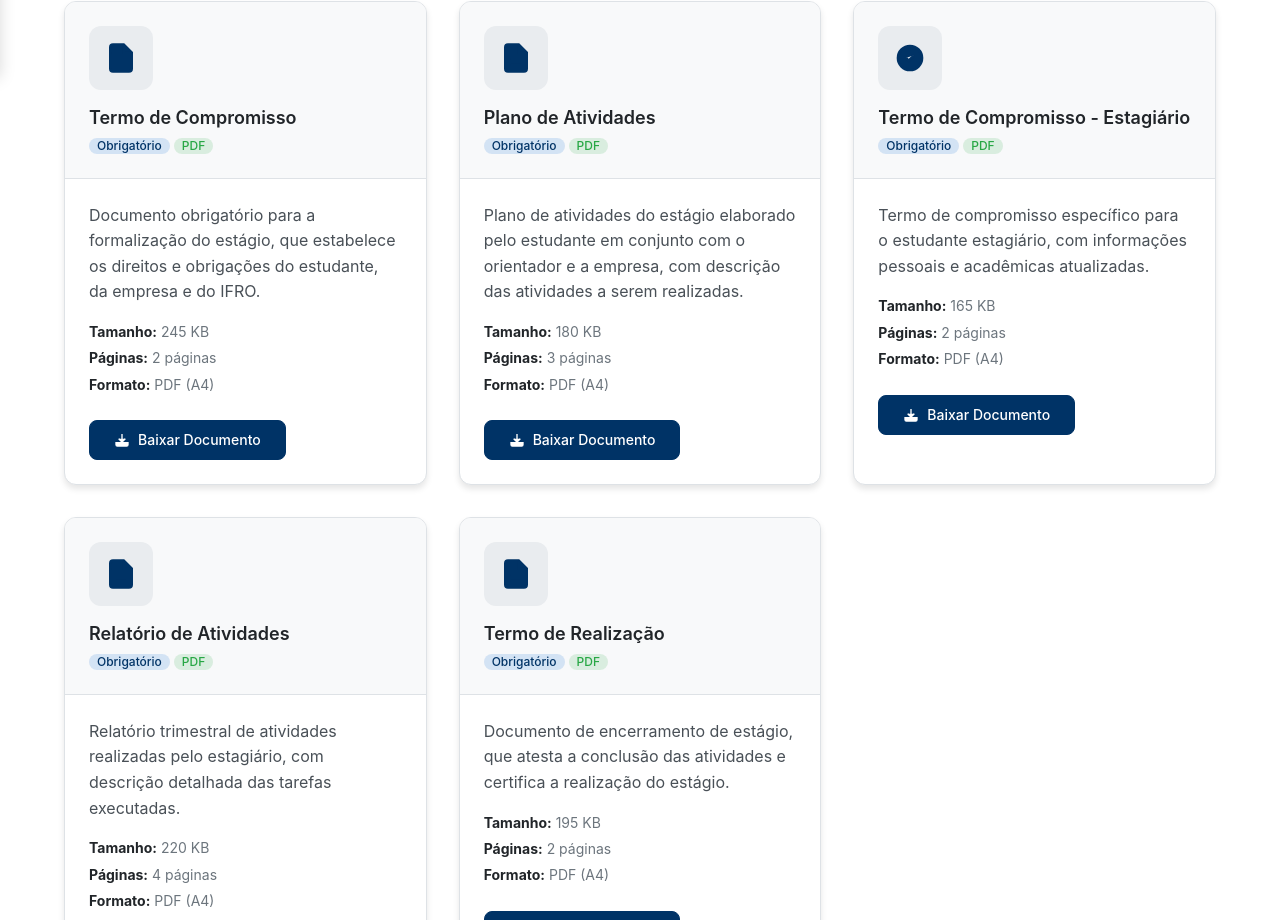
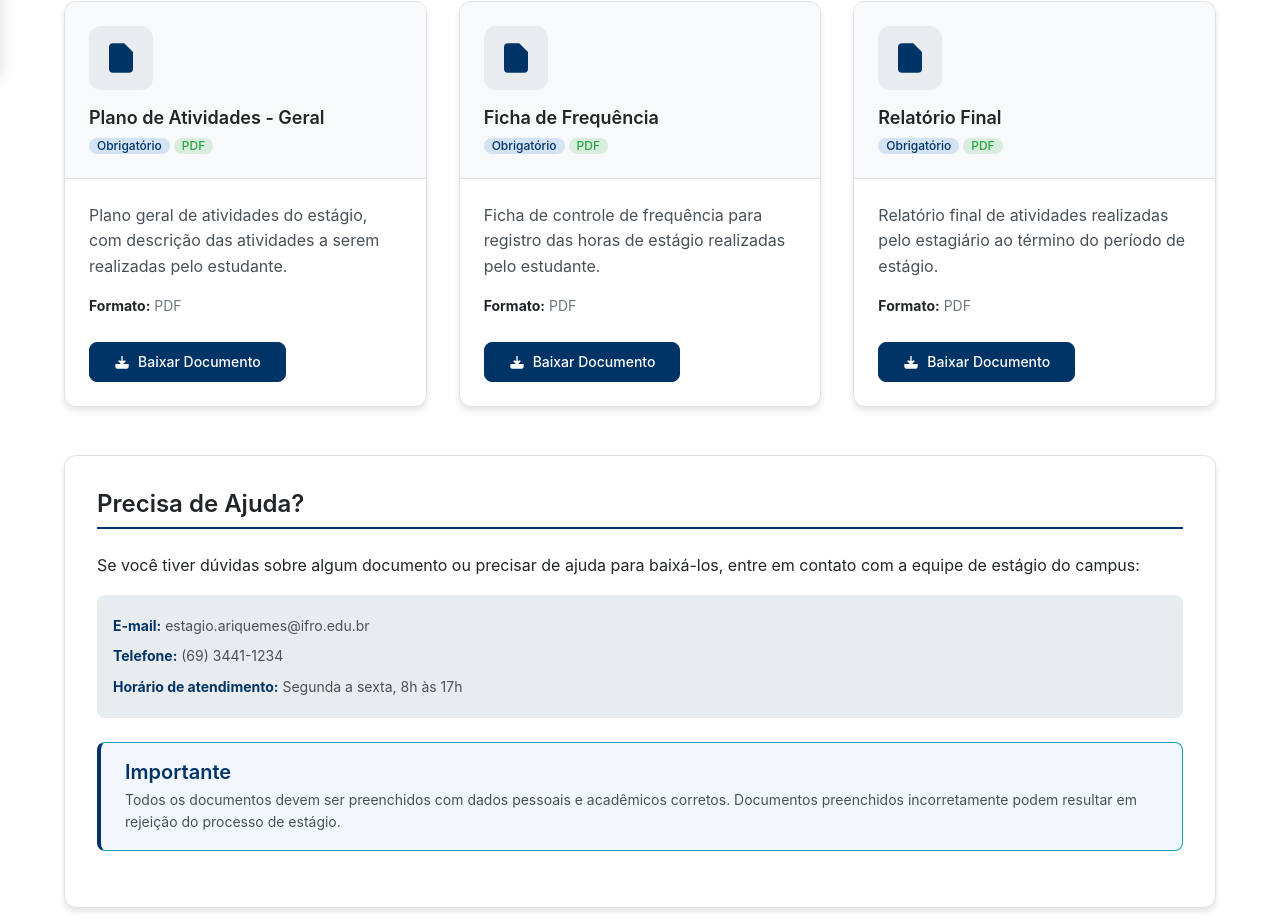
Before and after one commit to Adimin2026/Estagioo, a plain HTML site: page pages/documentos.html in a window 1280 px wide. Shown: the part 732-1652 px from the top of the page. Drawn offline with Linux system fonts and the light colour scheme; files that its build step writes are made by us from their sources.

Commit message:
docs: substitui documentos antigos pelos novos (relatorio final, ficha frequencia, plano atividades geral)

```diff
--- a/pages/documentos.html
+++ b/pages/documentos.html
@@ -50,24 +50,24 @@
                                 <svg width="32" height="32" viewBox="0 0 24 24" fill="none" stroke="currentColor" stroke-width="2">
                                     <path d="M14 2H6a2 2 0 0 0-2 2v16a2 2 0 0 0 2 2h12a2 2 0 0 0 2-2V8z"></path>
                                     <polyline points="14 2 14 8 20 8"></polyline>
+                                    <line x1="16" y1="13" x2="8" y2="13"></line>
+                                    <line x1="16" y1="17" x2="8" y2="17"></line>
                                 </svg>
                             </div>
-                            <h3 class="document-title">Termo de Compromisso</h3>
+                            <h3 class="document-title">Plano de Atividades - Geral</h3>
                             <div class="document-badges">
                                 <span class="badge badge-primary">Obrigatório</span>
                                 <span class="badge badge-success">PDF</span>
                             </div>
                         </div>
                         <div class="document-card-body">
-                            <p class="document-description">Documento obrigatório para a formalização do estágio, que estabelece os direitos e obrigações do estudante, da empresa e do IFRO.</p>
+                            <p class="document-description">Plano geral de atividades do estágio, com descrição das atividades a serem realizadas pelo estudante.</p>
                             <div class="document-info">
-                                <div class="info-item"><strong>Tamanho:</strong> 245 KB</div>
-                                <div class="info-item"><strong>Páginas:</strong> 2 páginas</div>
-                                <div class="info-item"><strong>Formato:</strong> PDF (A4)</div>
+                                <div class="info-item"><strong>Formato:</strong> PDF</div>
                             </div>
                         </div>
                         <div class="document-card-footer">
-                            <button class="btn btn-primary download-btn" data-document="termo-compromisso.pdf">
+                            <button class="btn btn-primary download-btn" data-document="plano-atividades-geral.pdf">
                                 <svg width="16" height="16" viewBox="0 0 24 24" fill="none" stroke="currentColor" stroke-width="2">
                                     <path d="M21 15v4a2 2 0 0 1-2 2H5a2 2 0 0 1-2-2v-4"></path>
                                     <polyline points="7 10 12 15 17 10"></polyline>
@@ -88,55 +88,20 @@
                                     <line x1="16" y1="17" x2="8" y2="17"></line>
                                 </svg>
                             </div>
-                            <h3 class="document-title">Plano de Atividades</h3>
+                            <h3 class="document-title">Ficha de Frequência</h3>
                             <div class="document-badges">
                                 <span class="badge badge-primary">Obrigatório</span>
                                 <span class="badge badge-success">PDF</span>
                             </div>
                         </div>
                         <div class="document-card-body">
-                            <p class="document-description">Plano de atividades do estágio elaborado pelo estudante em conjunto com o orientador e a empresa, com descrição das atividades a serem realizadas.</p>
+                            <p class="document-description">Ficha de controle de frequência para registro das horas de estágio realizadas pelo estudante.</p>
                             <div class="document-info">
-                                <div class="info-item"><strong>Tamanho:</strong> 180 KB</div>
-                                <div class="info-item"><strong>Páginas:</strong> 3 páginas</div>
-                                <div class="info-item"><strong>Formato:</strong> PDF (A4)</div>
+                                <div class="info-item"><strong>Formato:</strong> PDF</div>
                             </div>
                         </div>
                         <div class="document-card-footer">
-                            <button class="btn btn-primary download-btn" data-document="plano-atividades.pdf">
-                                <svg width="16" height="16" viewBox="0 0 24 24" fill="none" stroke="currentColor" stroke-width="2">
-                                    <path d="M21 15v4a2 2 0 0 1-2 2H5a2 2 0 0 1-2-2v-4"></path>
-                                    <polyline points="7 10 12 15 17 10"></polyline>
-                                    <line x1="12" y1="15" x2="12" y2="3"></line>
-                                </svg>
-                                Baixar Documento
-                            </button>
-                        </div>
-                    </div>
-
-                    <div class="document-card">
-                        <div class="document-card-header">
-                            <div class="document-icon">
-                                <svg width="32" height="32" viewBox="0 0 24 24" fill="none" stroke="currentColor" stroke-width="2">
-                                    <path d="M9 12l2 2 4-4m6 2a9 9 0 1 1-18 0 9 9 0 0 1 18 0z"></path>
-                                </svg>
-                            </div>
-                            <h3 class="document-title">Termo de Compromisso - Estagiário</h3>
-                            <div class="document-badges">
-                                <span class="badge badge-primary">Obrigatório</span>
-                                <span class="badge badge-success">PDF</span>
-                            </div>
-                        </div>
-                        <div class="document-card-body">
-                            <p class="document-description">Termo de compromisso específico para o estudante estagiário, com informações pessoais e acadêmicas atualizadas.</p>
-                            <div class="document-info">
-                                <div class="info-item"><strong>Tamanho:</strong> 165 KB</div>
-                                <div class="info-item"><strong>Páginas:</strong> 2 páginas</div>
-                                <div class="info-item"><strong>Formato:</strong> PDF (A4)</div>
-                            </div>
-                        </div>
-                        <div class="document-card-footer">
-                            <button class="btn btn-primary download-btn" data-document="termo-compromisso-estagiario.pdf">
+                            <button class="btn btn-primary download-btn" data-document="ficha-frequencia.pdf">
                                 <svg width="16" height="16" viewBox="0 0 24 24" fill="none" stroke="currentColor" stroke-width="2">
                                     <path d="M21 15v4a2 2 0 0 1-2 2H5a2 2 0 0 1-2-2v-4"></path>
                                     <polyline points="7 10 12 15 17 10"></polyline>
@@ -157,58 +122,20 @@
                                     <line x1="16" y1="17" x2="8" y2="17"></line>
                                 </svg>
                             </div>
-                            <h3 class="document-title">Relatório de Atividades</h3>
+                            <h3 class="document-title">Relatório Final</h3>
                             <div class="document-badges">
                                 <span class="badge badge-primary">Obrigatório</span>
                                 <span class="badge badge-success">PDF</span>
                             </div>
                         </div>
                         <div class="document-card-body">
-                            <p class="document-description">Relatório trimestral de atividades realizadas pelo estagiário, com descrição detalhada das tarefas executadas.</p>
+                            <p class="document-description">Relatório final de atividades realizadas pelo estagiário ao término do período de estágio.</p>
                             <div class="document-info">
-                                <div class="info-item"><strong>Tamanho:</strong> 220 KB</div>
-                                <div class="info-item"><strong>Páginas:</strong> 4 páginas</div>
-                                <div class="info-item"><strong>Formato:</strong> PDF (A4)</div>
+                                <div class="info-item"><strong>Formato:</strong> PDF</div>
                             </div>
                         </div>
                         <div class="document-card-footer">
-                            <button class="btn btn-primary download-btn" data-document="relatorio-atividades.pdf">
-                                <svg width="16" height="16" viewBox="0 0 24 24" fill="none" stroke="currentColor" stroke-width="2">
-                                    <path d="M21 15v4a2 2 0 0 1-2 2H5a2 2 0 0 1-2-2v-4"></path>
-                                    <polyline points="7 10 12 15 17 10"></polyline>
-                                    <line x1="12" y1="15" x2="12" y2="3"></line>
-                                </svg>
-                                Baixar Documento
-                            </button>
-                        </div>
-                    </div>
-
-                    <div class="document-card">
-                        <div class="document-card-header">
-                            <div class="document-icon">
-                                <svg width="32" height="32" viewBox="0 0 24 24" fill="none" stroke="currentColor" stroke-width="2">
-                                    <path d="M14 2H6a2 2 0 0 0-2 2v16a2 2 0 0 0 2 2h12a2 2 0 0 0 2-2V8z"></path>
-                                    <polyline points="14 2 14 8 20 8"></polyline>
-                                    <line x1="16" y1="13" x2="8" y2="13"></line>
-                                    <line x1="16" y1="17" x2="8" y2="17"></line>
-                                </svg>
-                            </div>
-                            <h3 class="document-title">Termo de Realização</h3>
-                            <div class="document-badges">
-                                <span class="badge badge-primary">Obrigatório</span>
-                                <span class="badge badge-success">PDF</span>
-                            </div>
-                        </div>
-                        <div class="document-card-body">
-                            <p class="document-description">Documento de encerramento de estágio, que atesta a conclusão das atividades e certifica a realização do estágio.</p>
-                            <div class="document-info">
-                                <div class="info-item"><strong>Tamanho:</strong> 195 KB</div>
-                                <div class="info-item"><strong>Páginas:</strong> 2 páginas</div>
-                                <div class="info-item"><strong>Formato:</strong> PDF (A4)</div>
-                            </div>
-                        </div>
-                        <div class="document-card-footer">
-                            <button class="btn btn-primary download-btn" data-document="termo-realizacao-estagio.pdf">
+                            <button class="btn btn-primary download-btn" data-document="relatorio-final.pdf">
                                 <svg width="16" height="16" viewBox="0 0 24 24" fill="none" stroke="currentColor" stroke-width="2">
                                     <path d="M21 15v4a2 2 0 0 1-2 2H5a2 2 0 0 1-2-2v-4"></path>
                                     <polyline points="7 10 12 15 17 10"></polyline>
```
Also changed, not shown: 8 other files.
